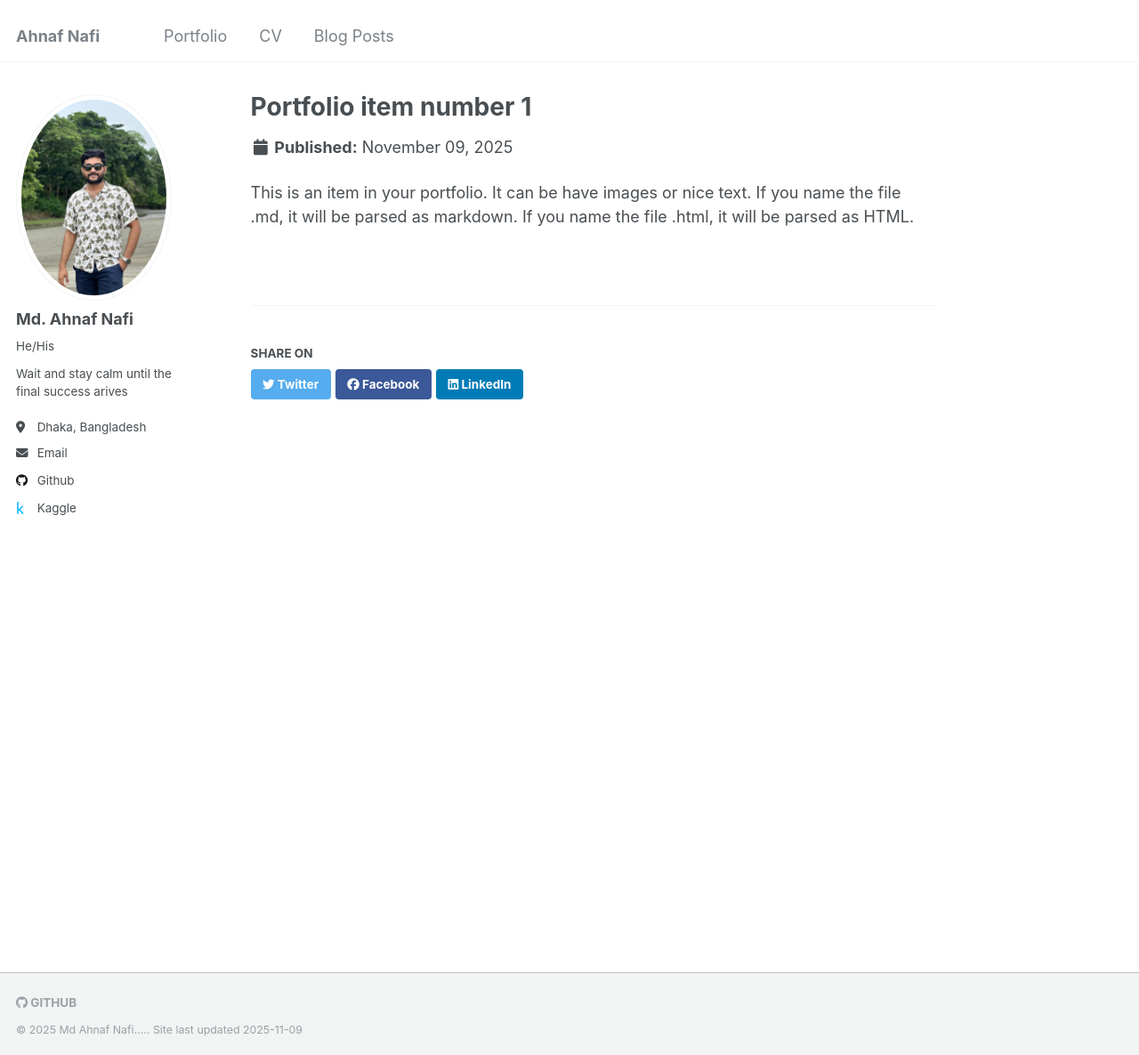
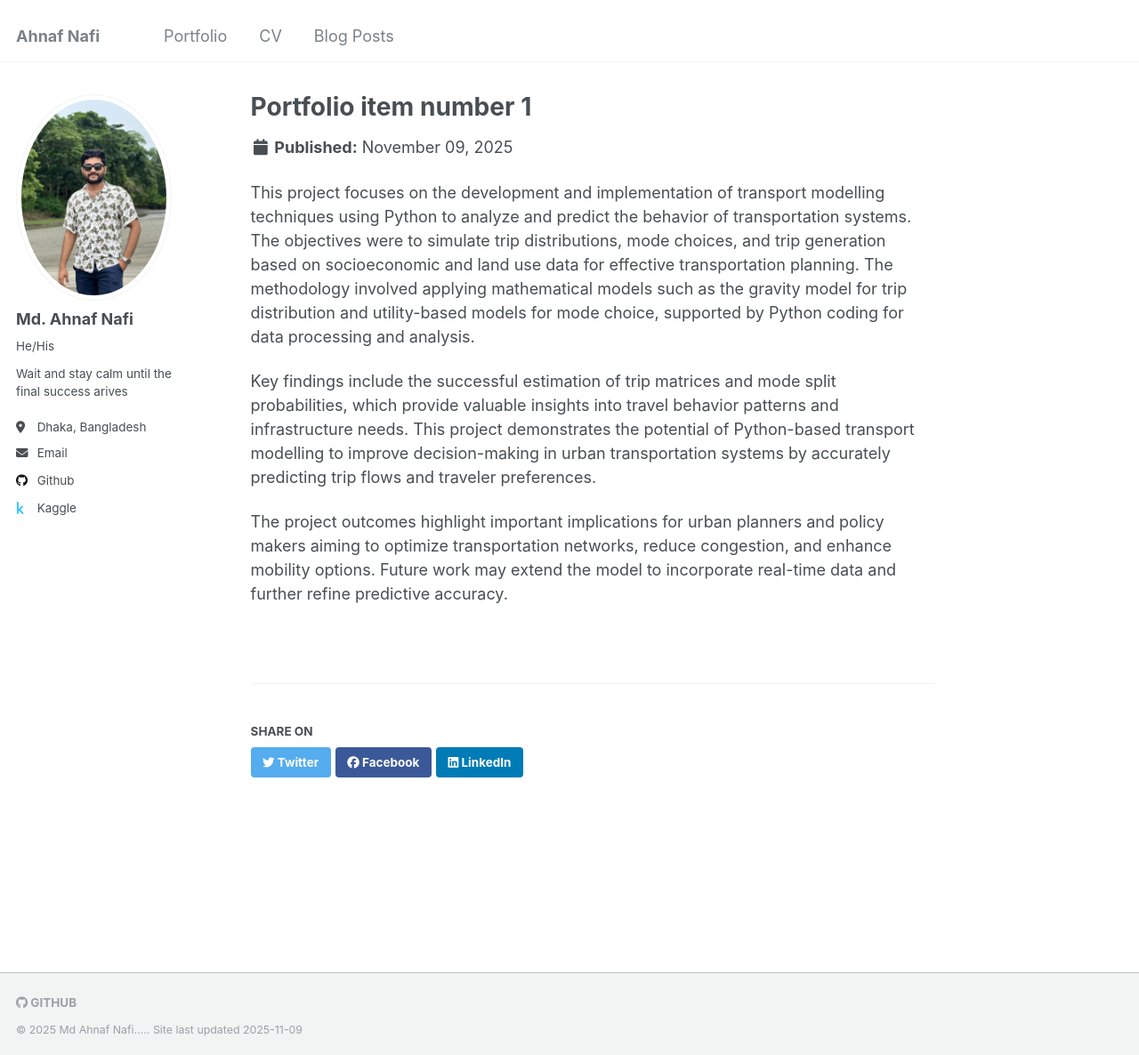
Before and after one commit to NafixData/ahnafnafi, a Jekyll site: the page built from _portfolio/portfolio-1.md, in a window 1280 px wide and 1186 px high. Shown: the whole window at 89% size. Built offline with Jekyll 4.4.1, drawn with Linux system fonts in a browser that asks for light colours.

Commit message:
Update portfolio-1.md

```diff
--- a/_portfolio/portfolio-1.md
+++ b/_portfolio/portfolio-1.md
@@ -1,7 +1,11 @@
 ---
 title: "Portfolio item number 1"
-excerpt: "Short description of portfolio item number 1<br/><img src='/images/Steps.png'>"
+excerpt: "Short description of portfolio item number 1<br/><img src='https://github.com/NafixData/ahnafnafi/blob/master/images/Steps.png/images/Steps.png'>"
 collection: portfolio
 ---
 
-This is an item in your portfolio. It can be have images or nice text. If you name the file .md, it will be parsed as markdown. If you name the file .html, it will be parsed as HTML.
+This project focuses on the development and implementation of transport modelling techniques using Python to analyze and predict the behavior of transportation systems. The objectives were to simulate trip distributions, mode choices, and trip generation based on socioeconomic and land use data for effective transportation planning. The methodology involved applying mathematical models such as the gravity model for trip distribution and utility-based models for mode choice, supported by Python coding for data processing and analysis.
+
+Key findings include the successful estimation of trip matrices and mode split probabilities, which provide valuable insights into travel behavior patterns and infrastructure needs. This project demonstrates the potential of Python-based transport modelling to improve decision-making in urban transportation systems by accurately predicting trip flows and traveler preferences.
+
+The project outcomes highlight important implications for urban planners and policy makers aiming to optimize transportation networks, reduce congestion, and enhance mobility options. Future work may extend the model to incorporate real-time data and further refine predictive accuracy.
```
